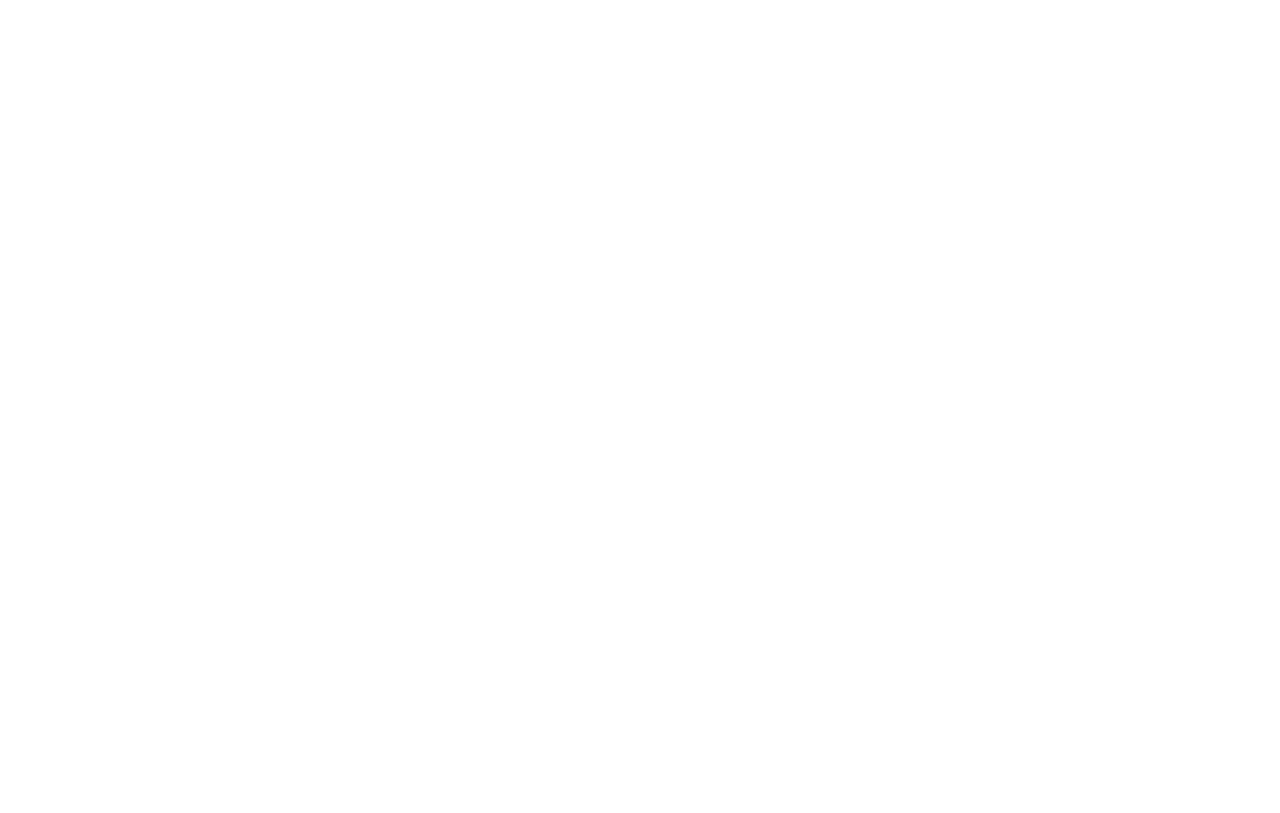
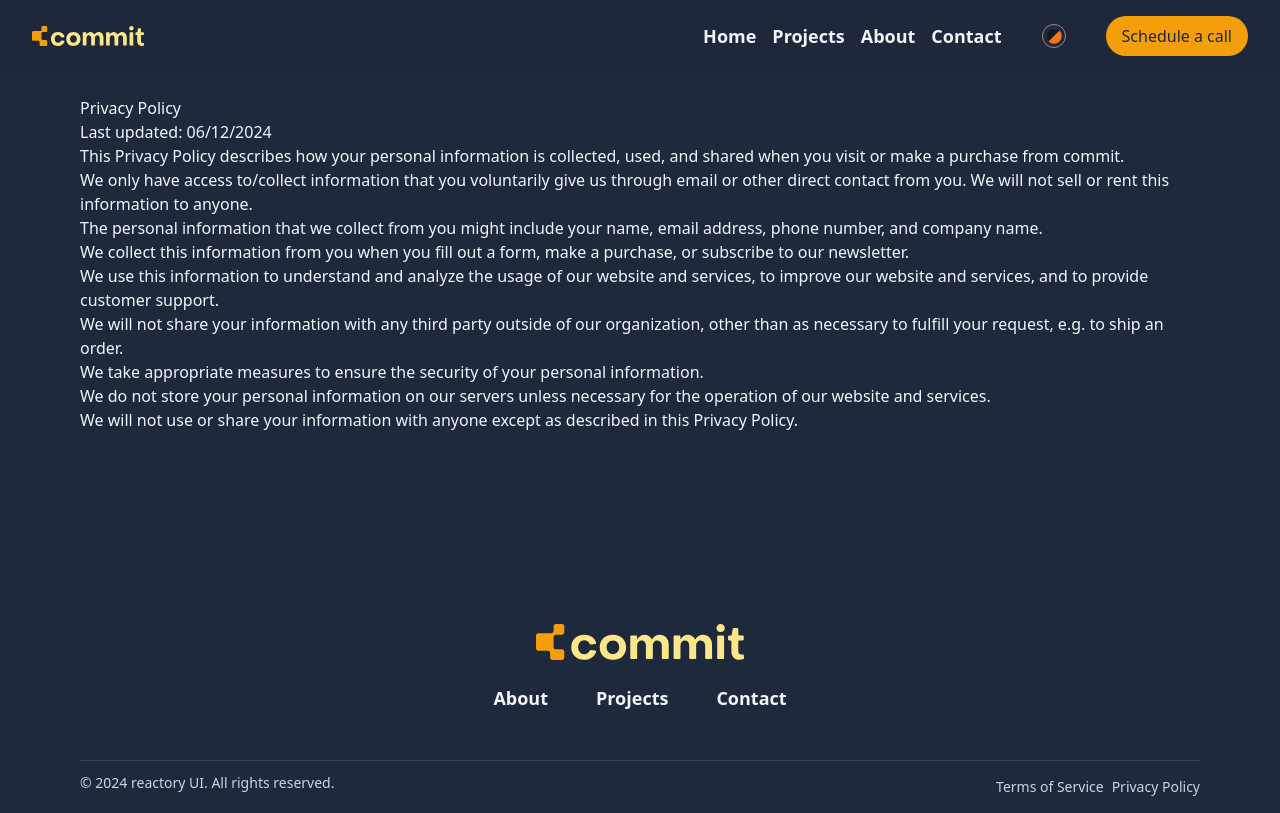
Before and after one commit to DomiDex/commit, a React (Vite) app: page /privacy in a window 1280 px wide. Before the commit this address had no page. Built offline with nearby package versions, Linux system fonts and the light colour scheme.

Commit message:
ready for hosting

```diff
--- a/src/App.jsx
+++ b/src/App.jsx
@@ -8,7 +8,8 @@
 import Contact from './Pages/Contact';
 import { Outlet } from 'react-router-dom';
 import { useSmoothScroll } from './hooks/useSmoothScroll';
-
+import Privacy from './Pages/Privacy';
+import Terms from './Pages/Terms';
 /**
  * Layout component that includes Header and Footer
  * @returns {JSX.Element} Layout component with Header, Outlet for child routes, and Footer
@@ -50,6 +51,8 @@
           <Route path='/contact' element={<Contact />} />
           <Route path='/projects' element={<Project />} />
           <Route path='/projects/single-project' element={<ProjectSingle />} />
+          <Route path='/privacy' element={<Privacy />} />
+          <Route path='/terms' element={<Terms />} />
         </Route>
 
         {/* Routes without Header and Footer */}
--- /dev/null
+++ b/src/Pages/Privacy.jsx
@@ -0,0 +1,53 @@
+import Section from '../components/ui/section/Section';
+import Container from '../components/ui/container/Container';
+
+export default function Privacy() {
+  return (
+    <Section>
+      <Container>
+        <h1>Privacy Policy</h1>
+        <p>Last updated: 06/12/2024</p>
+        <p>
+          This Privacy Policy describes how your personal information is
+          collected, used, and shared when you visit or make a purchase from
+          commit.
+        </p>
+        <p>
+          We only have access to/collect information that you voluntarily give
+          us through email or other direct contact from you. We will not sell or
+          rent this information to anyone.
+        </p>
+        <p>
+          The personal information that we collect from you might include your
+          name, email address, phone number, and company name.
+        </p>
+        <p>
+          We collect this information from you when you fill out a form, make a
+          purchase, or subscribe to our newsletter.
+        </p>
+        <p>
+          We use this information to understand and analyze the usage of our
+          website and services, to improve our website and services, and to
+          provide customer support.
+        </p>
+        <p>
+          We will not share your information with any third party outside of our
+          organization, other than as necessary to fulfill your request, e.g. to
+          ship an order.
+        </p>
+        <p>
+          We take appropriate measures to ensure the security of your personal
+          information.
+        </p>
+        <p>
+          We do not store your personal information on our servers unless
+          necessary for the operation of our website and services.
+        </p>
+        <p>
+          We will not use or share your information with anyone except as
+          described in this Privacy Policy.
+        </p>
+      </Container>
+    </Section>
+  );
+}
--- /dev/null
+++ b/src/Pages/Terms.jsx
@@ -0,0 +1,44 @@
+import Section from '../components/ui/section/Section';
+import Container from '../components/ui/container/Container';
+
+export default function Terms() {
+  return (
+    <Section>
+      <Container>
+        <h1>Terms of Service</h1>
+        <p>Last updated: 06/12/2024</p>
+        <p>
+          These Terms of Service (“Terms”) govern your access to and use of the
+          website and services provided by commit.
+        </p>
+        <p>
+          By accessing or using the website and services, you agree to be bound
+          by these Terms. If you do not agree to these Terms, please do not use
+          the website and services.
+        </p>
+        <p>
+          These Terms apply to all visitors, users, and others who access or use
+          the website and services.
+        </p>
+        <p>
+          We reserve the right, at our sole discretion, to modify or replace
+          these Terms at any time. If a revision is material, we will provide at
+          least 30 days’ notice prior to any new terms taking effect. What
+          constitutes a material change will be determined at our sole
+          discretion.
+        </p>
+        <p>
+          By continuing to access or use our website and services after those
+          revisions become effective, you agree to be bound by the revised
+          Terms. If you do not agree to the new terms, please stop using the
+          website and services.
+        </p>
+        <p>
+          Our website and services are intended for users who are at least 18
+          years old. If you are under 18, you may not use the website and
+          services.
+        </p>
+      </Container>
+    </Section>
+  );
+}
```
Also changed, not shown: vercel.json (added).
